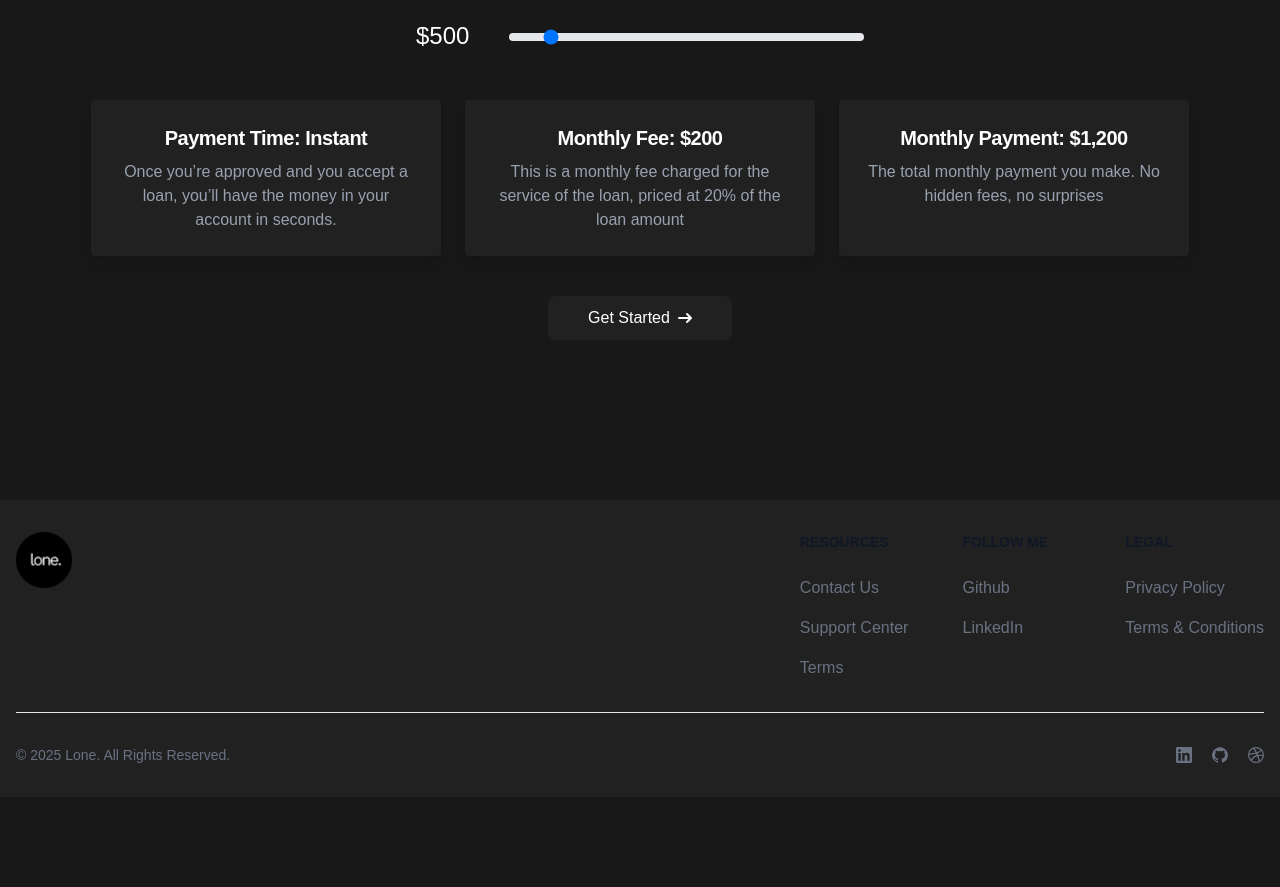
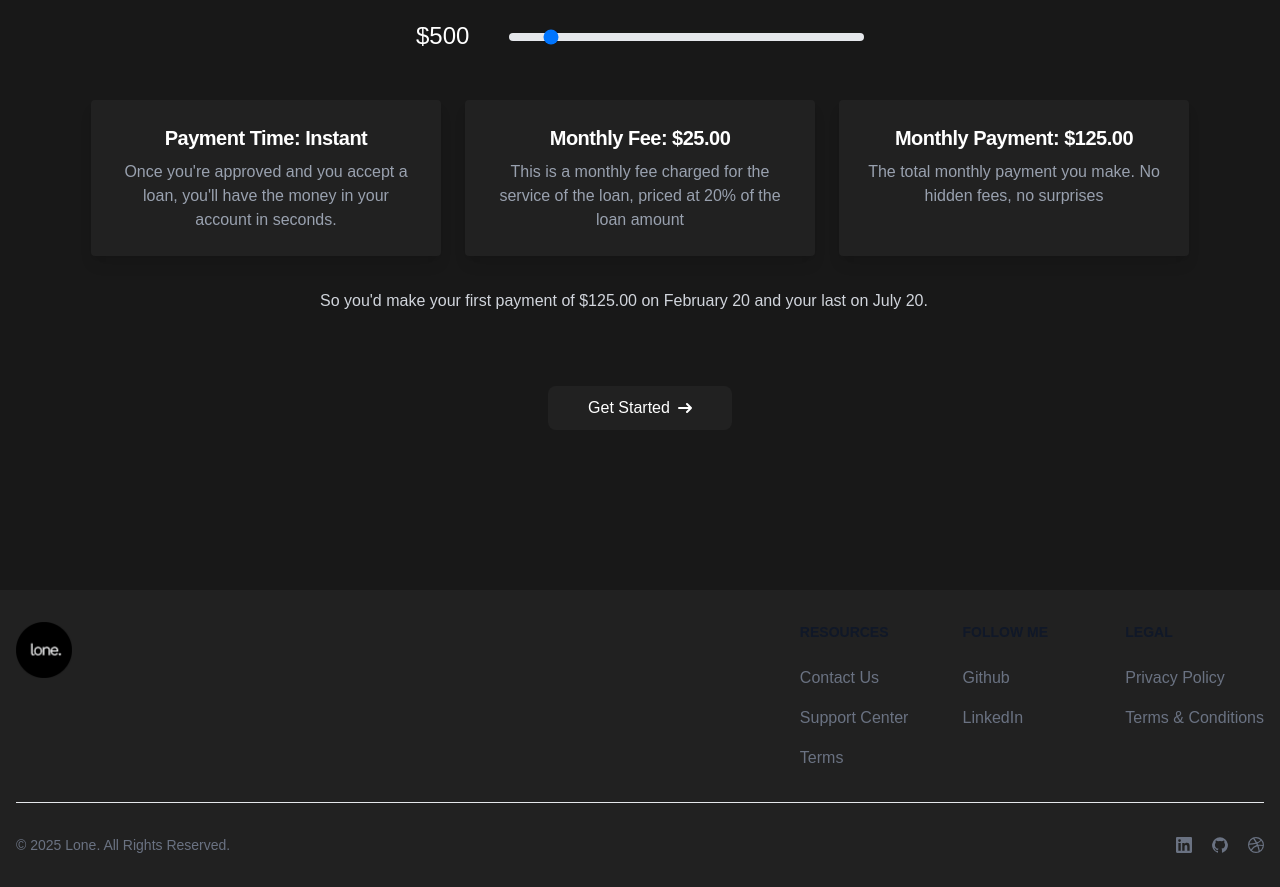
Before and after one commit to hakeem-jc/lone_2.0, a Next.js app: page / in a window 1280 px wide. Shown: the part 3060-3947 px from the top of the page. Before the commit the page ends 3857 px from the top, so only its background shows below. Built offline with nearby package versions, Linux system fonts and the light colour scheme.

Commit message:
feat: Add dynamic fee calculation to preview

```diff
--- a/app/page.tsx
+++ b/app/page.tsx
@@ -1,4 +1,5 @@
 "use client";
+import { useState } from "react";
 import { useRouter } from "next/navigation";
 import Header from "@/app/components/Header";
 import Button from "@/app/components/ui/Button";
@@ -58,8 +59,48 @@ const items: SectionItem[] = [
   },
 ];
 
+/**
+ * Calculates the next payment date and final payment date
+ * @returns Object with formatted first and last payment dates
+ */
+const getPaymentDates = () => {
+  const today = new Date();
+
+  // Get next payment date (1 month from today)
+  const nextPayment = new Date(today);
+  nextPayment.setMonth(nextPayment.getMonth() + 1);
+
+  // Get last payment date (5 months after next payment = 6 months from today)
+  const lastPayment = new Date(nextPayment);
+  lastPayment.setMonth(lastPayment.getMonth() + 5);
+
+  // Format dates as "Month Day" (e.g., "January 15")
+  const formatDate = (date: Date) => {
+    return date.toLocaleDateString("en-US", {
+      month: "long",
+      day: "numeric",
+    });
+  };
+
+  return {
+    firstPayment: formatDate(nextPayment),
+    lastPayment: formatDate(lastPayment),
+  };
+};
+
 export default function Home() {
   const router = useRouter();
+
+  const [loanAmount, setLoanAmount] = useState(500);
+
+  // Calculate monthly fee (5% of loan amount)
+  const monthlyFee = loanAmount * 0.05;
+
+  // Calculate monthly payment (loan amount / repayment period  + monthly fee). Default repayment period to five
+  const monthlyPayment = loanAmount / 5 + monthlyFee;
+
+  // Get first and last payment dates
+  const { firstPayment, lastPayment } = getPaymentDates();
 
   return (
     <main className="pt-24">
@@ -151,24 +192,31 @@ export default function Home() {
           <div className="flex flex-col gap-12 items-center text-center max-w-2xl">
             <h1 className="text-4xl">Take a Sneak Peak at Our Rates</h1>
             <div className="w-8/12">
-              <Slider />
+              <Slider value={loanAmount} onChange={setLoanAmount} />
             </div>
             <div className="flex flex-col md:flex-row gap-6">
               <Card
                 title="Payment Time: Instant"
-                description="Once you’re approved and you accept a loan, you’ll have the money in your account in seconds."
+                description="Once you're approved and you accept a loan, you'll have the money in your account in seconds."
               />
 
               <Card
-                title="Monthly Fee: $200"
+                title={`Monthly Fee: $${monthlyFee.toFixed(2)}`}
                 description="This is a monthly fee charged for the service of the loan, priced at 20% of the loan amount"
               />
 
               <Card
-                title="Monthly Payment: $1,200"
+                title={`Monthly Payment: $${monthlyPayment.toFixed(2)}`}
                 description="The total monthly payment you make. No hidden fees, no surprises"
               />
             </div>
+          </div>
+
+          <div className="w-full max-w-2xl text-left text-gray-300 mt-8 mb-8 px-4">
+            <p className="text-base leading-relaxed">
+              So you'd make your first payment of ${monthlyPayment.toFixed(2)}{" "}
+              on {firstPayment} and your last on {lastPayment}.
+            </p>
           </div>
 
           <div className="p-10">
```
